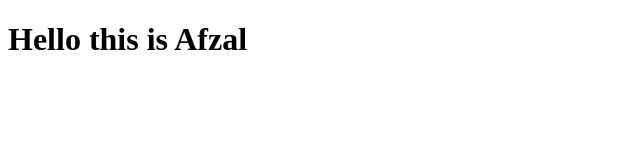
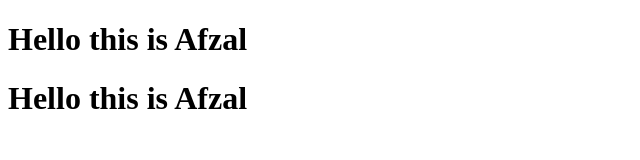
Before and after one commit to afzalsorathiya/git-github, a plain HTML site: page index.html in a window 1280 px wide. Shown: the whole page, without its empty margins (0-640 px from the left). Drawn offline with Linux system fonts and the light colour scheme.

```diff
--- a/index.html
+++ b/index.html
@@ -1,4 +1,5 @@
 <!DOCTYPE html>
+
 <html lang="en">
 <head>
     <meta charset="UTF-8">
@@ -9,6 +10,7 @@
 <body>
     <div class="container">
         <h1>Hello this is Afzal</h1>
+        <h1>Hello this is Afzal</h1>
     </div>
 </body>
 </html>
```
